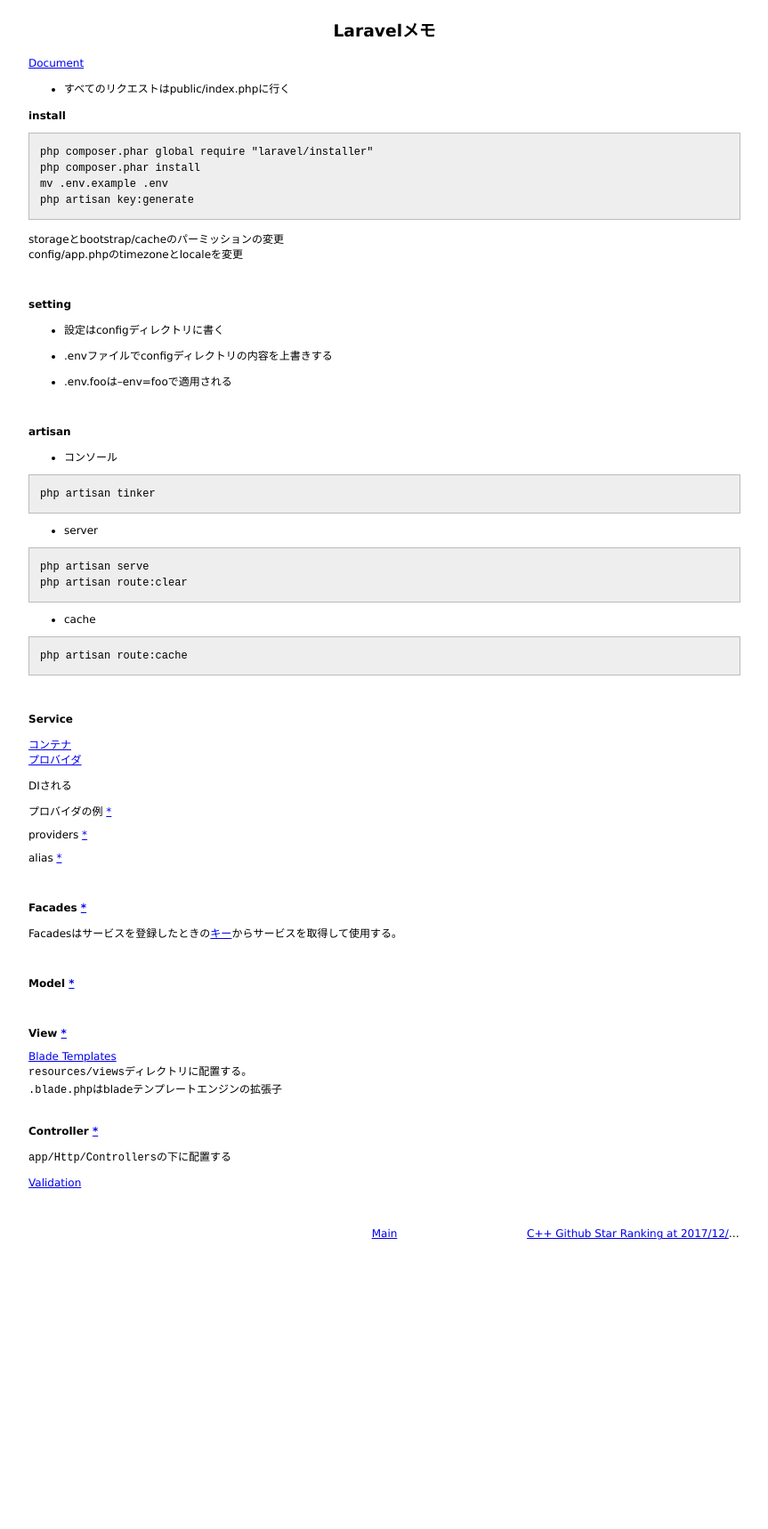
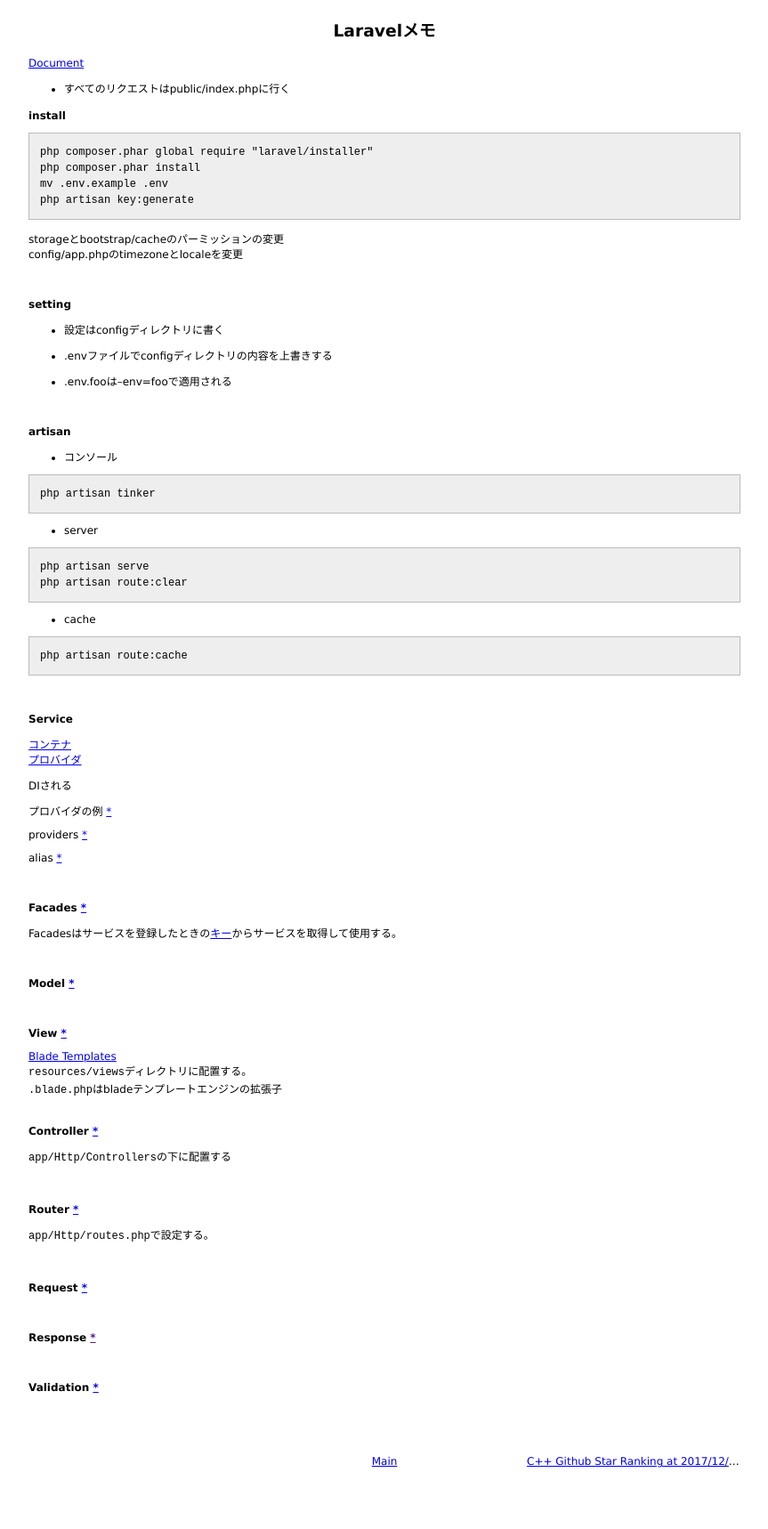
Before and after one commit to 38elements/38elements.github.com, a Jekyll site: the page built from _posts/2018-01-12-laravel.md, in a window 1280 px wide. Shown: the whole page at 89% size, without its empty margins (208-1071 px from the left). Built offline with Jekyll 4.4.1, drawn with Linux system fonts in a browser that asks for light colours; before the commit the page ends 1462 px from its top, so only the background shows below that.

Commit message:
Update 2018-01-12-laravel.md

```diff
--- a/_posts/2018-01-12-laravel.md
+++ b/_posts/2018-01-12-laravel.md
@@ -89,4 +89,24 @@ Facadesはサービスを登録したときの[キー](https://laravel.com/docs/
 
 `app/Http/Controllers`の下に配置する
 
-[Validation](https://laravel.com/docs/5.5/validation)
+<br>
+
+#### Router [\*](https://laravel.com/docs/5.5/routing)
+
+`app/Http/routes.php`で設定する。
+
+<br>
+
+
+#### Request [\*](https://laravel.com/docs/5.5/requests)
+
+<br>
+
+#### Response [\*]()
+
+<br>
+
+
+#### Validation [\*](https://laravel.com/docs/5.5/validation)
+
+<br>
```
